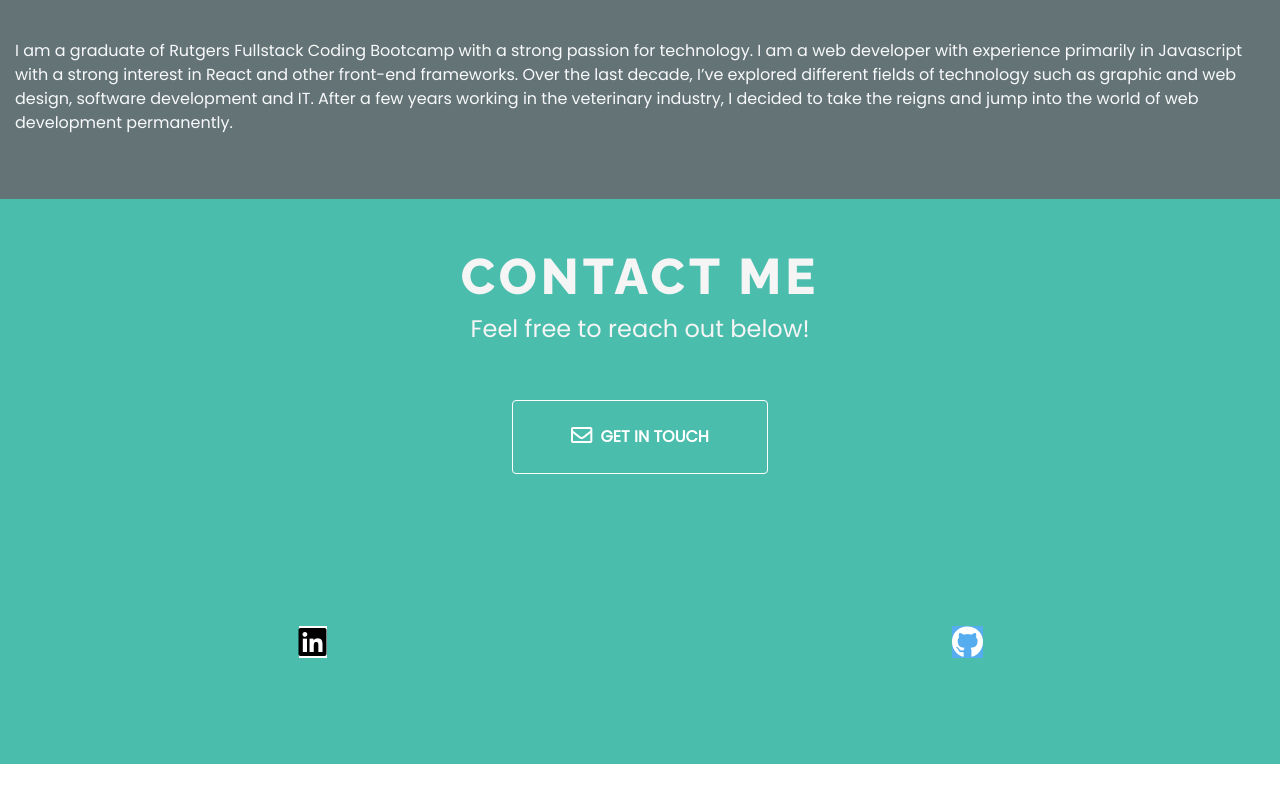
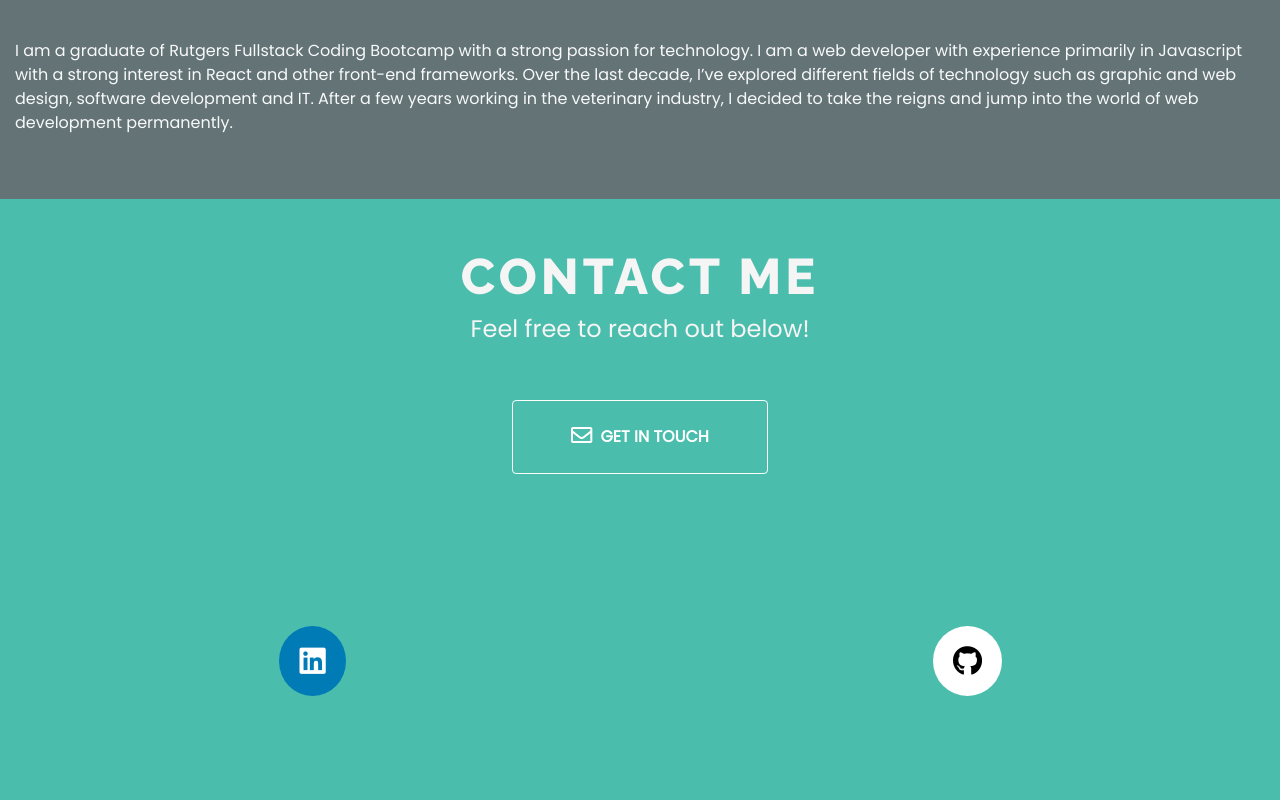
Before and after one commit to camiliamzali/react-portfolio, a React (Create React App) app: page / in a window 1280 px wide. Shown: the part 1286-2086 px from the top of the page. Before the commit the page ends 2050 px from the top, so only its background shows below. Built offline with nearby package versions, Linux system fonts and the light colour scheme.

Commit message:
resized icons

```diff
--- a/src/components/Contact.js
+++ b/src/components/Contact.js
@@ -11,10 +11,10 @@ function Contact() {
   </a>
       <div className="row">
         <a className="btn-sm rounded">
-          <i className="fab fa-linkedin fa-2x"></i>
+          <i className="fab fa-linkedin fa-3x"></i>
         </a>
         <a className="">
-          <i className="fab fa-github fa-2x"></i>
+          <i className="fab fa-github fa-3x"></i>
         </a>
       </div>
     </footer>
--- a/src/index.css
+++ b/src/index.css
@@ -146,10 +146,9 @@ img:hover {
   border-color: var(--light-green);
 }
 
-.fa {
+.fab {
   padding: 20px;
   font-size: 30px;
-  width: 30px;
   text-align: center;
   text-decoration: none;
   border-radius: 50%;
@@ -162,14 +161,14 @@ img:hover {
 
 /* LinkedIn */
 .fa-linkedin {
-  background: white;
-  color: black;
+  background: #007bb5;
+  color: white;
 }
 
 /* GitHub */
 .fa-github {
-  background: #55ACEE;
-  color: white;
+  background: white;
+  color: black;
 }
 
 .card {
```
